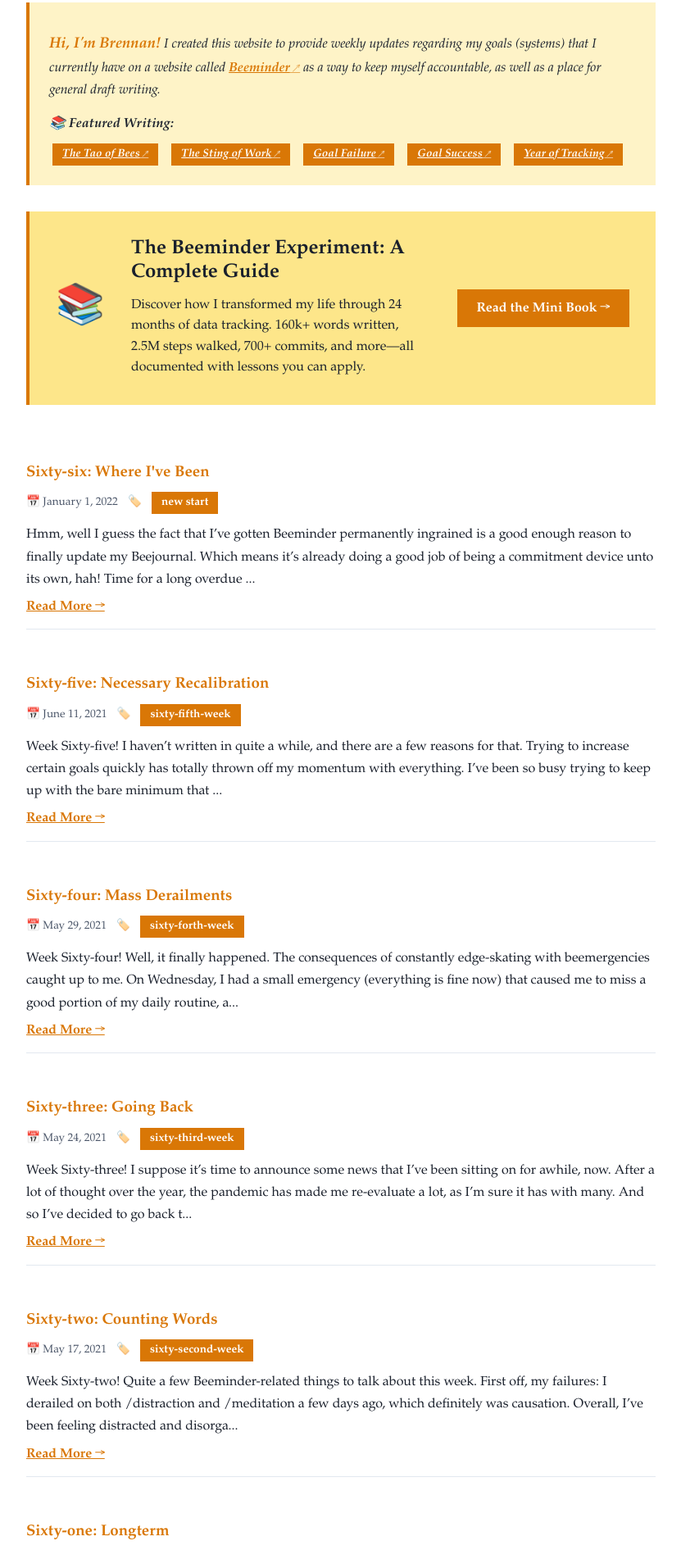
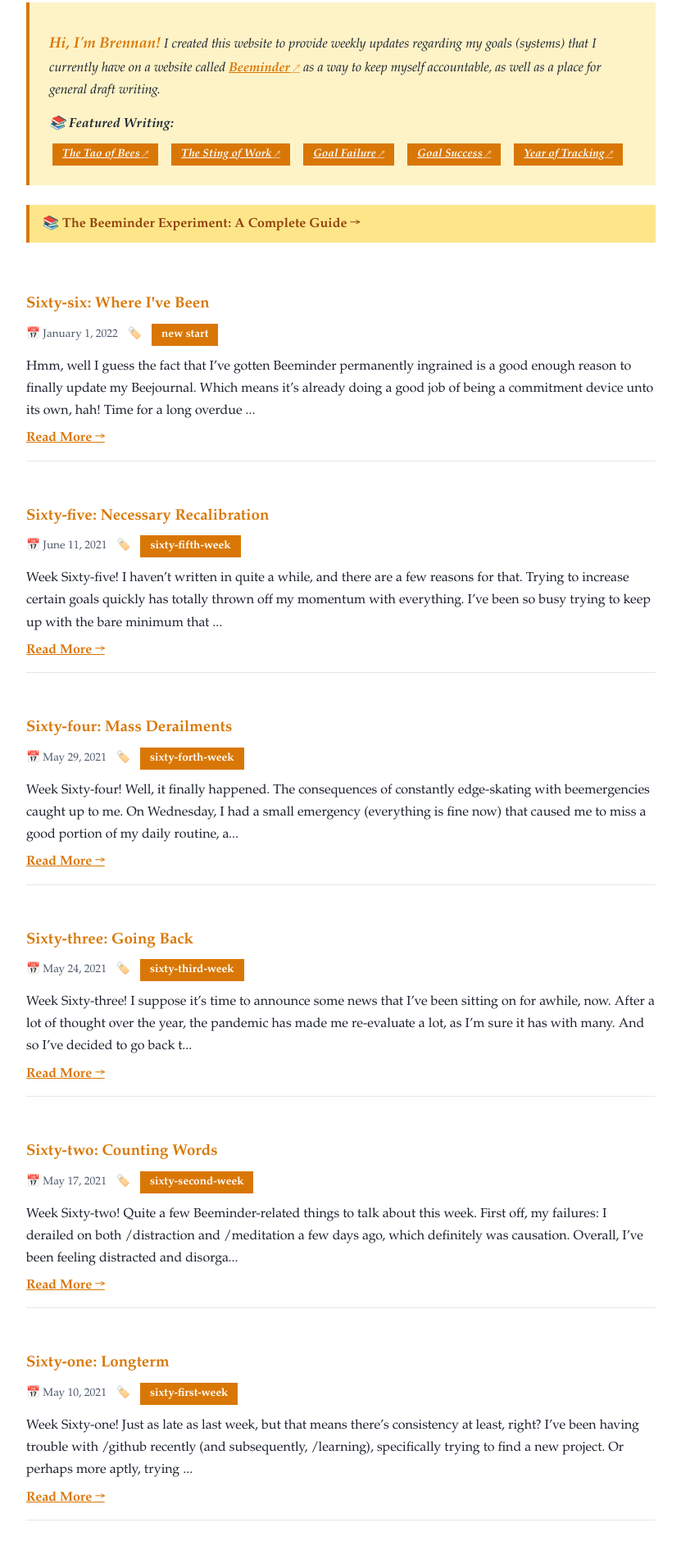
Before and after one commit to brennanbrown/journalbar, a Jekyll site: the page built from index.html, in a window 1280 px wide. Shown: the part 482-2373 px from the top of the page at 82% size, without its empty margins (224-1055 px from the left). Built offline with Jekyll 4.4.1, drawn with Linux system fonts in a browser that asks for light colours; the list of posts is cut into pages by our own code.

Commit message:
style: simplify minibook and the CTA

```diff
--- a/_layouts/home.html
+++ b/_layouts/home.html
@@ -7,14 +7,7 @@
 
     <!-- Mini Book CTA -->
     <div class="minibook-cta">
-        <div class="minibook-cta-content">
-            <div class="minibook-cta-icon">📚</div>
-            <div class="minibook-cta-text">
-                <h3>The Beeminder Experiment: A Complete Guide</h3>
-                <p>Discover how I transformed my life through 24 months of data tracking. 160k+ words written, 2.5M steps walked, 700+ commits, and more—all documented with lessons you can apply.</p>
-            </div>
-            <a href="/minibook/" class="minibook-cta-button">Read the Mini Book →</a>
-        </div>
+        <a href="/minibook/">📚 The Beeminder Experiment: A Complete Guide →</a>
     </div>
 
     {{ content }}
@@ -58,12 +51,13 @@
 
     {%- endfor -%}
 
-        <br/>
+    <br />
 
     {% if paginator.total_pages > 1 %}
     <div id="pages">
         {% if paginator.previous_page %}
-            <strong><a href="{{ paginator.previous_page_path | prepend: site.baseurl | replace: '//', '/' }}">&laquo; Prev</a></strong>
+        <strong><a href="{{ paginator.previous_page_path | prepend: site.baseurl | replace: '//', '/' }}">&laquo;
+                Prev</a></strong>
         {% else %}
         <span>&laquo; Prev</span>
         {% endif %}
--- a/assets/enhancements.css
+++ b/assets/enhancements.css
@@ -54,96 +54,19 @@
 .minibook-cta {
     background: #fde68a;
     border-left: 4px solid #d97706;
-    padding: 2rem;
-    margin: 2rem 0;
+    padding: 0.75rem 1rem;
+    margin: 1.5rem 0;
 }
 
-.minibook-cta-content {
-    display: grid;
-    grid-template-columns: auto 1fr auto;
-    gap: 2rem;
-    align-items: center;
+.minibook-cta a {
+    color: #92400e;
+    text-decoration: none;
+    font-weight: 600;
+    font-size: 1rem;
 }
 
-.minibook-cta-icon {
-    font-size: 3rem;
-    line-height: 1;
-}
-
-.minibook-cta-text h3 {
-    color: #1a202c;
-    margin: 0 0 0.75rem 0;
-    font-size: 1.5rem;
-}
-
-.minibook-cta-text p {
-    color: #1a202c;
-    margin: 0;
-    line-height: 1.6;
-}
-
-.minibook-cta-button {
-    display: inline-flex;
-    align-items: center;
-    gap: 0.5rem;
-    padding: 0.75rem 1.5rem;
-    background: #d97706;
-    color: white !important;
-    text-decoration: none;
-    font-weight: 700;
-    white-space: nowrap;
-}
-
-.minibook-cta-button:visited {
-    color: white !important;
-}
-
-.minibook-cta-button:hover {
-    background: #b45309;
-}
-
-/* Responsive CTA */
-@media (max-width: 768px) {
-    .minibook-cta {
-        padding: 1rem;
-        margin: 1rem 0;
-    }
-
-    .minibook-cta-content {
-        grid-template-columns: 1fr;
-        text-align: center;
-        gap: 1rem;
-    }
-
-    .minibook-cta-icon {
-        font-size: 2.5rem;
-    }
-
-    .minibook-cta-text h3 {
-        font-size: 1.2rem;
-        word-break: break-word;
-    }
-
-    .minibook-cta-text p {
-        font-size: 0.95rem;
-    }
-
-    .minibook-cta-button {
-        justify-content: center;
-        white-space: normal;
-        padding: 0.75rem 1rem;
-        font-size: 1rem;
-    }
-
-    /* Post cards mobile */
-    .post-card {
-        padding: 1rem;
-        margin: 0.75rem 0;
-    }
-
-    .post-card h3 {
-        font-size: 1.3rem;
-    }
+.minibook-cta a:hover {
+    text-decoration: underline;
 }
 
 /* Post cards on homepage */
```
Also changed, not shown: other parts of _layouts/home.html (+4 -2 lines), _pages/minibook.md (+33 -57 lines). Lines whose indentation alone changed are shown as unchanged.
